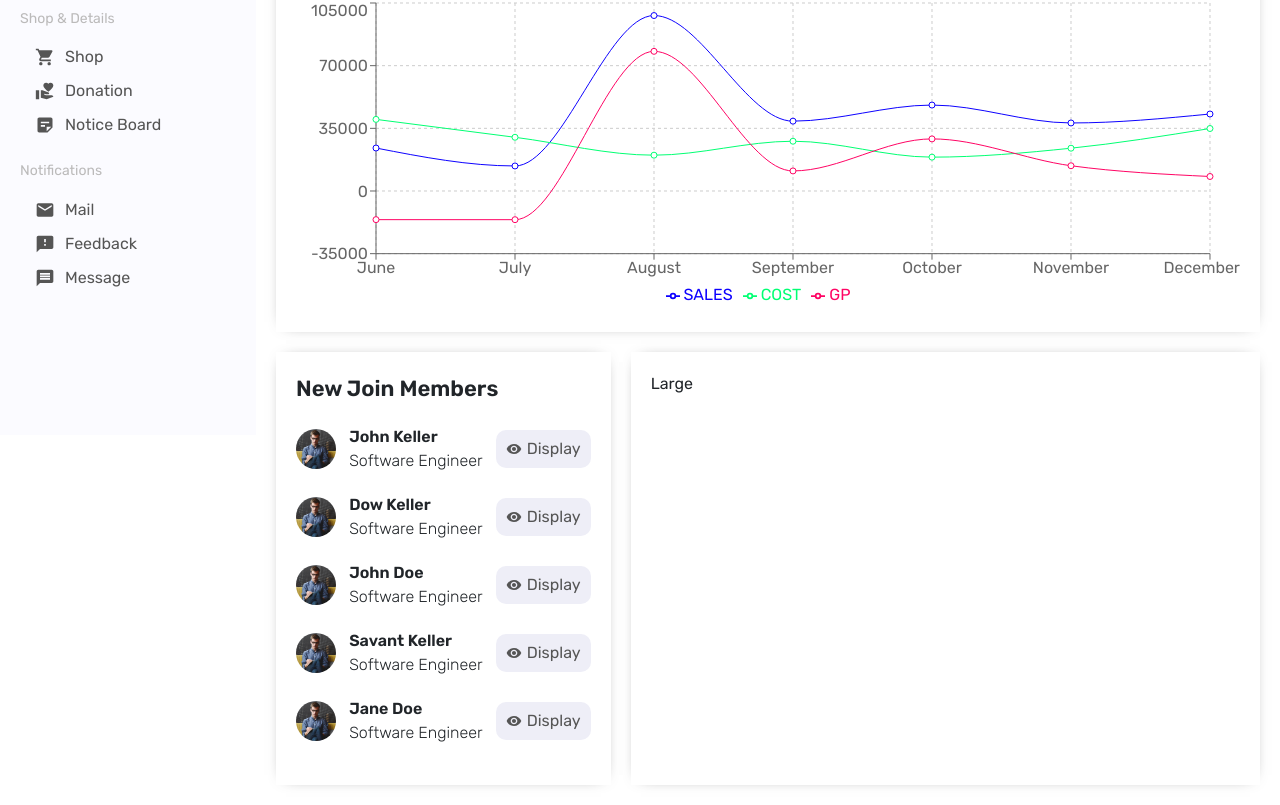
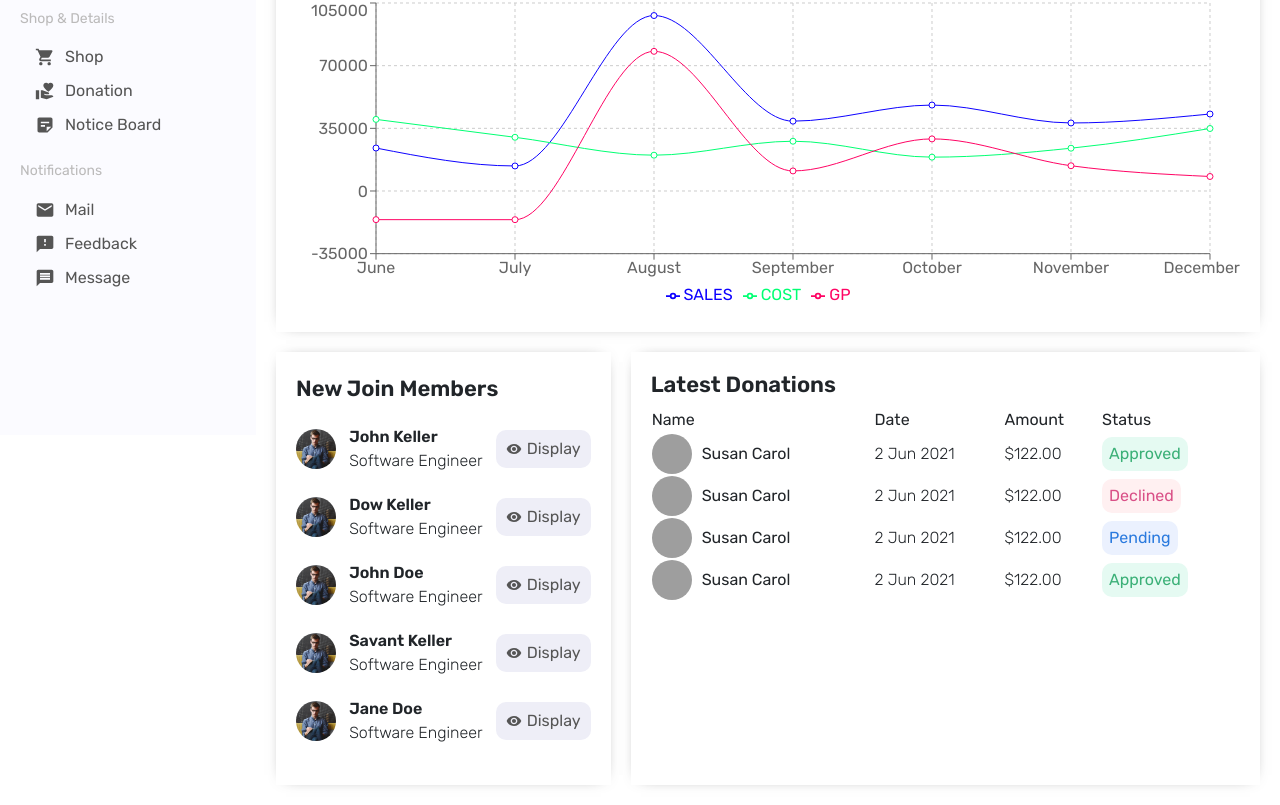
Before and after one commit to PulasthiAbey/Dashboard-BackEnd, a React (Create React App) app in the folder front_end/: page / in a window 1280 px wide. Shown: the part 400-1205 px from the top of the page. Built offline with nearby package versions, Linux system fonts and the light colour scheme; grey boxes are pictures that could not be loaded.

Commit message:
lerge widgets added in the order

```diff
--- a/front_end/src/components/widgetLg/WidgetLg.jsx
+++ b/front_end/src/components/widgetLg/WidgetLg.jsx
@@ -2,11 +2,83 @@
 import './widgetLg.css'
 
 const WidgetLg = () => {
+  const Button = ({ type }) => {
+    return <button className={"widgetLgButton " + type}>{type}</button>;
+  };
+
   return (
     <div className="widgetLg">
-      Large
+      <h3 className="widgetLgTitle">Latest Donations</h3>
+      <table className="widgetLgTable">
+        <tr className="widgetLgTr">
+          <th className="widgetLgTh">Name</th>
+          <th className="widgetLgTh">Date</th>
+          <th className="widgetLgTh">Amount</th>
+          <th className="widgetLgTh">Status</th>
+        </tr>
+        <tr className="widgetLgTr">
+          <td className="widgetLgUser">
+            <img
+              src="https://images.pexels.com/photos/4172933/pexels-photo-4172933.jpeg?auto=compress&cs=tinysrgb&dpr=2&h=650&w=940"
+              alt=""
+              className="widgetLgImg"
+            />
+            <span className="widgetLgName">Susan Carol</span>
+          </td>
+          <td className="widgetLgDate">2 Jun 2021</td>
+          <td className="widgetLgAmount">$122.00</td>
+          <td className="widgetLgStatus">
+            <Button type="Approved" />
+          </td>
+        </tr>
+        <tr className="widgetLgTr">
+          <td className="widgetLgUser">
+            <img
+              src="https://images.pexels.com/photos/4172933/pexels-photo-4172933.jpeg?auto=compress&cs=tinysrgb&dpr=2&h=650&w=940"
+              alt=""
+              className="widgetLgImg"
+            />
+            <span className="widgetLgName">Susan Carol</span>
+          </td>
+          <td className="widgetLgDate">2 Jun 2021</td>
+          <td className="widgetLgAmount">$122.00</td>
+          <td className="widgetLgStatus">
+            <Button type="Declined" />
+          </td>
+        </tr>
+        <tr className="widgetLgTr">
+          <td className="widgetLgUser">
+            <img
+              src="https://images.pexels.com/photos/4172933/pexels-photo-4172933.jpeg?auto=compress&cs=tinysrgb&dpr=2&h=650&w=940"
+              alt=""
+              className="widgetLgImg"
+            />
+            <span className="widgetLgName">Susan Carol</span>
+          </td>
+          <td className="widgetLgDate">2 Jun 2021</td>
+          <td className="widgetLgAmount">$122.00</td>
+          <td className="widgetLgStatus">
+            <Button type="Pending" />
+          </td>
+        </tr>
+        <tr className="widgetLgTr">
+          <td className="widgetLgUser">
+            <img
+              src="https://images.pexels.com/photos/4172933/pexels-photo-4172933.jpeg?auto=compress&cs=tinysrgb&dpr=2&h=650&w=940"
+              alt=""
+              className="widgetLgImg"
+            />
+            <span className="widgetLgName">Susan Carol</span>
+          </td>
+          <td className="widgetLgDate">2 Jun 2021</td>
+          <td className="widgetLgAmount">$122.00</td>
+          <td className="widgetLgStatus">
+            <Button type="Approved" />
+          </td>
+        </tr>
+      </table>
     </div>
-  )
+  );
 }
 
 export default WidgetLg
--- a/front_end/src/components/widgetLg/widgetLg.css
+++ b/front_end/src/components/widgetLg/widgetLg.css
@@ -17,6 +17,10 @@
 
 .widgetLgTh{
   text-align: left;
+}
+
+.widgetLgTr{
+
 }
 
 .widgetLgUser{
```
